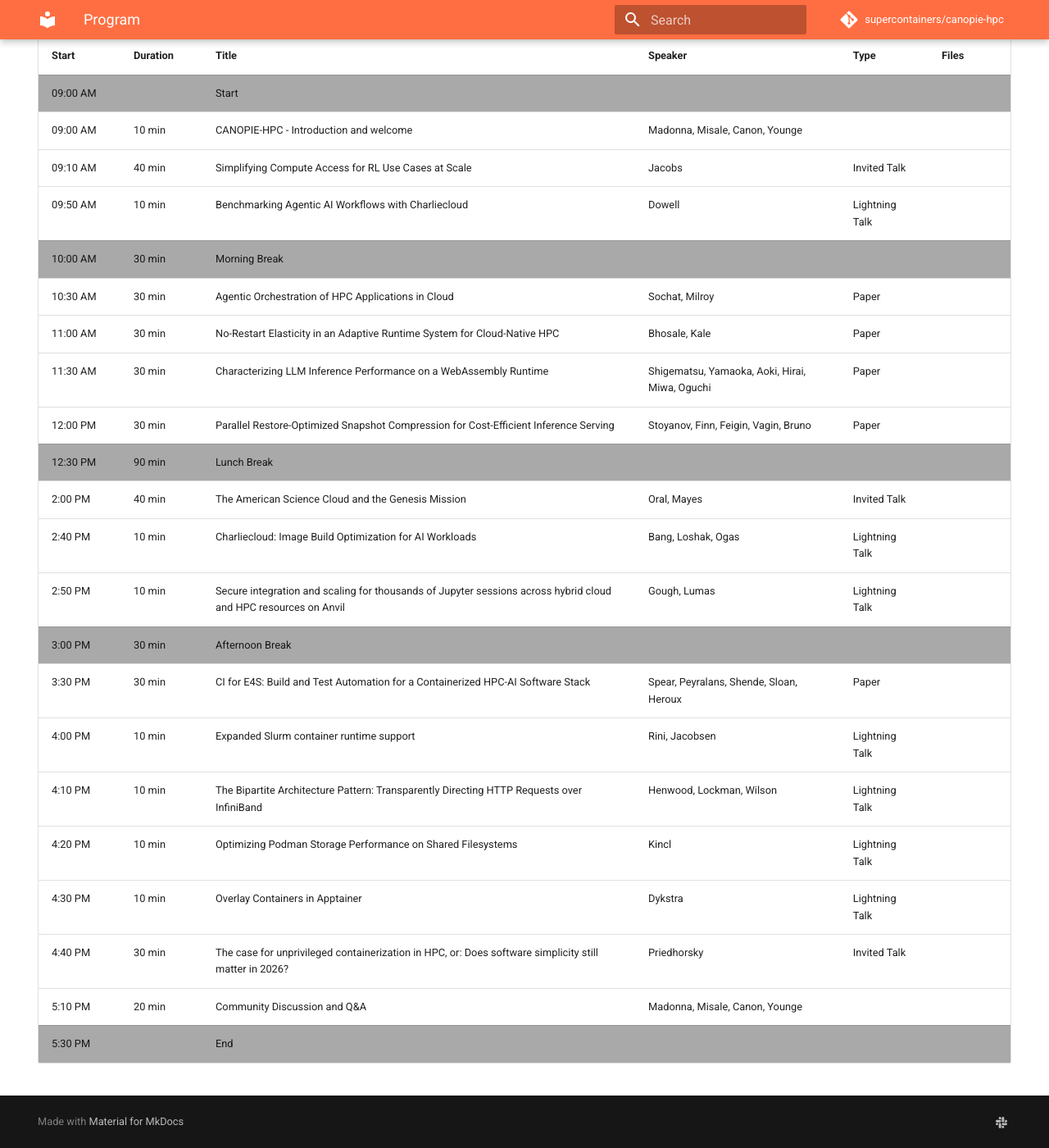
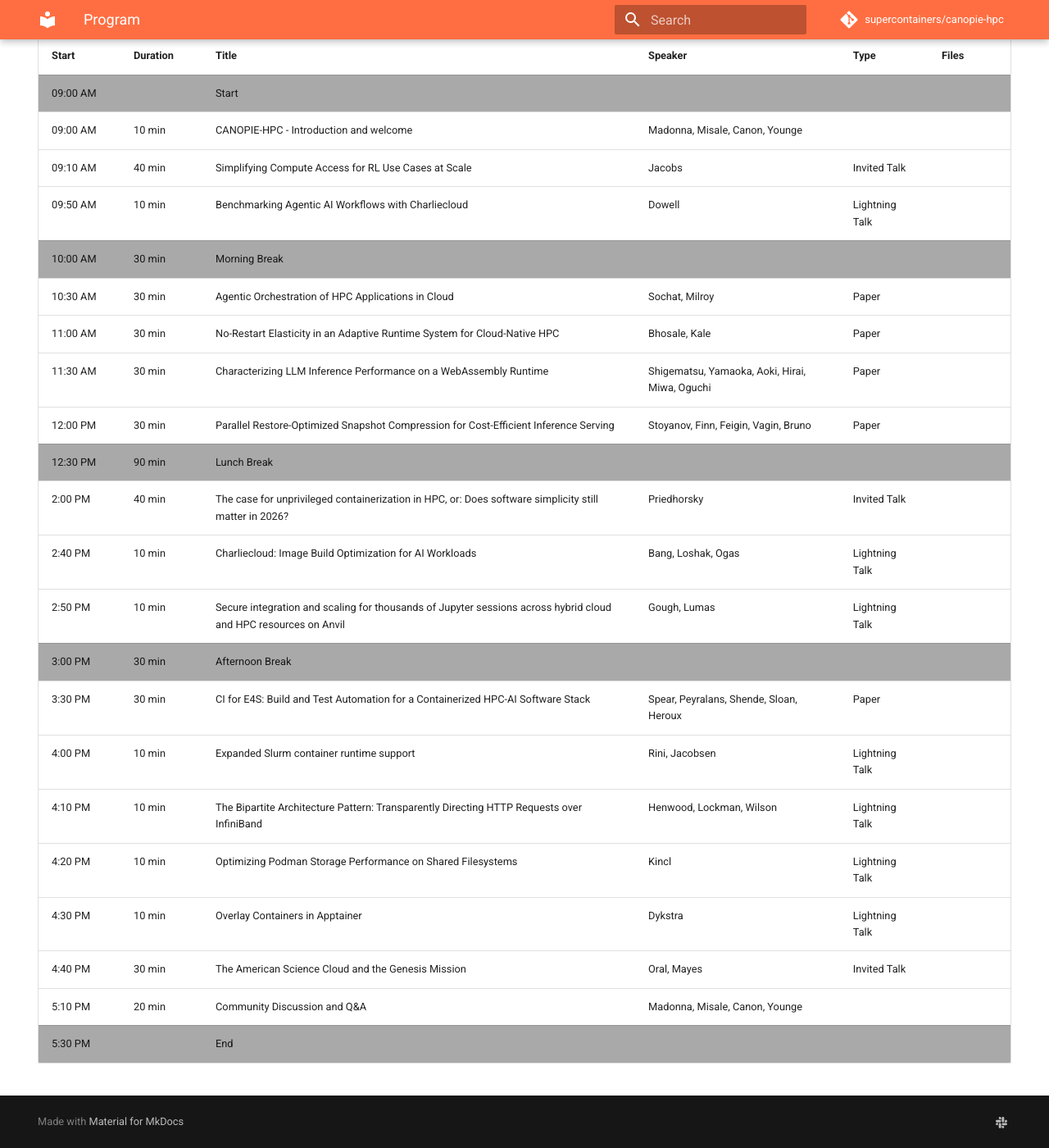
Before and after one commit to supercontainers/canopie-hpc, an MkDocs documentation site: the page built from docs/program.md, in a window 1280 px wide and 1400 px high, scrolled down 433 px. Shown: the whole window at 82% size. Built offline with MkDocs 1.6.1 and Material for MkDocs 9.7.7, drawn with Linux system fonts in a browser that asks for light colours; comment, search, counter and statistics services are not loaded; some of the changed lines change nothing that is shown.

Commit message:
sc26: swap afternoon invited talks

```diff
--- a/docs/program.md
+++ b/docs/program.md
@@ -99,8 +99,8 @@
     <tr>
         <td>2:00 PM</td>
         <td>40 min</td>
-        <td>The American Science Cloud and the Genesis Mission</td>
-        <td>Oral, Mayes</td>
+        <td>The case for unprivileged containerization in HPC, or: Does software simplicity still matter in 2026?</td>
+        <td>Priedhorsky</td>
         <td>Invited Talk</td>
         <td></td>
     </tr>
@@ -168,8 +168,8 @@
     <tr>
         <td>4:40 PM</td>
         <td>30 min</td>
-        <td>The case for unprivileged containerization in HPC, or: Does software simplicity still matter in 2026?</td>
-        <td>Priedhorsky</td>
+        <td>The American Science Cloud and the Genesis Mission</td>
+        <td>Oral, Mayes</td>
         <td>Invited Talk</td>
         <td></td>
     </tr>
```
